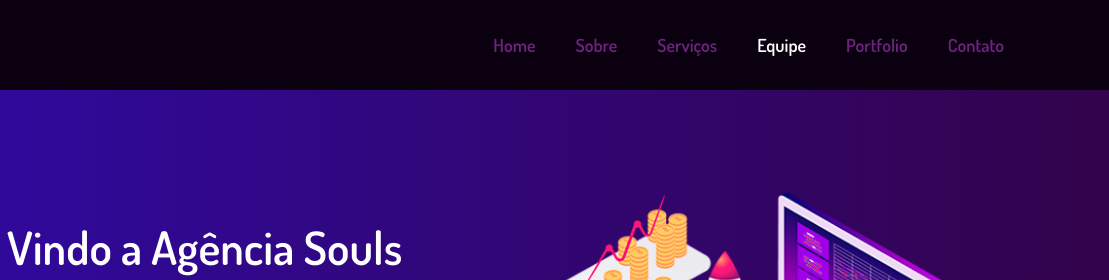
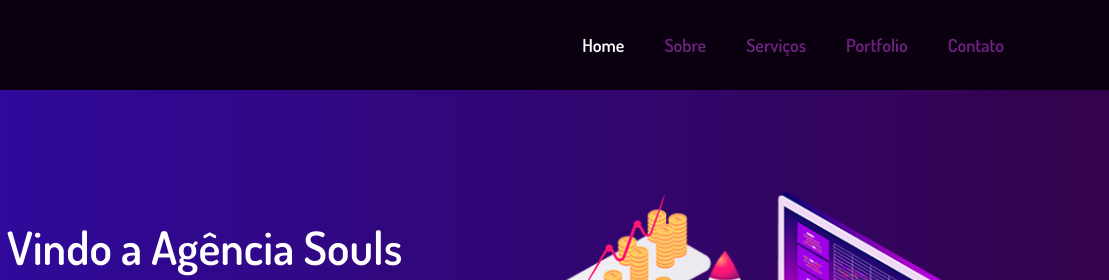
Before and after one commit to srdesalmado/Agencia-Souls, a plain HTML site: page index.html in a window 1280 px wide. Shown: the top 280 px of the page, 171-1280 px from the left. Drawn offline with nearby package versions, Linux system fonts and the light colour scheme.

Commit message:
Update 12/09
Ocultado a parte equipe...

```diff
--- a/index.html
+++ b/index.html
@@ -121,7 +121,7 @@
 
                             <li><a href="#features">Serviços</a></li>
 
-                            <li><a href="#team">Equipe</a></li>
+                          <!--  <li><a href="#team">Equipe</a></li> -->
 
                             <li><a href="#showcase">Portfolio</a></li>
 
@@ -540,15 +540,17 @@
 
 
   	<!--begin team section -->
+
+    <!--
   	<section class="section-grey section-top-border" id="team">
 
-	    <!--begin container-->
+
         <div class="container">
 
-            <!--begin row-->
+
             <div class="row">
 
-				<!--begin col-md-12 -->
+
 				<div class="col-md-12 text-center">
 
 					<h3 class="branco">As Mentes por trás do Negócio</h3>
@@ -556,9 +558,7 @@
           <p class="section-subtitle">Esses são os membros que tornam tudo isso possivel</p>
 
 				</div>
-				<!--end col-md-12 -->
 
-                <!--begin team-item -->
                 <div class="col-sm-12 col-md-4">
 
 	                <div class="team-item">
@@ -582,9 +582,7 @@
                 	</div>
 
                 </div>
-                <!--end team-item -->
 
-                <!--begin team-item -->
                 <div class="col-sm-12 col-md-4">
 
                   <div class="team-item">
@@ -607,9 +605,7 @@
                   </div>
 
                 </div>
-                <!--end team-item -->
 
-                <!--begin team-item -->
                 <div class="col-sm-12 col-md-4">
 
                   <div class="team-item">
@@ -633,9 +629,7 @@
                   </div>
 
                 </div>
-                <!--end team-item -->
 
-                <!--begin team-item -->
                 <div class="col-sm-12 col-md-4">
 
                   <div class="team-item">
@@ -658,9 +652,7 @@
                   </div>
 
                 </div>
-                <!--end team-item -->
 
-                <!--begin team-item -->
                 <div class="col-sm-12 col-md-4">
 
 	                <div class="team-item">
@@ -684,9 +676,7 @@
 	                </div>
 
                 </div>
-                <!--end team-item -->
 
-                <!--begin team-item -->
                 <div class="col-sm-12 col-md-4">
 
 	                <div class="team-item">
@@ -710,16 +700,13 @@
 	                </div>
 
                 </div>
-                <!--end team-item -->
+
 
             </div>
-            <!--end row-->
 
         </div>
-        <!--end container-->
 
-  	</section>
-  	<!--end team section-->
+  	</section> -->
 
 	<!--begin showcase section-->
   	<section class="section-blue" id="showcase">
```
